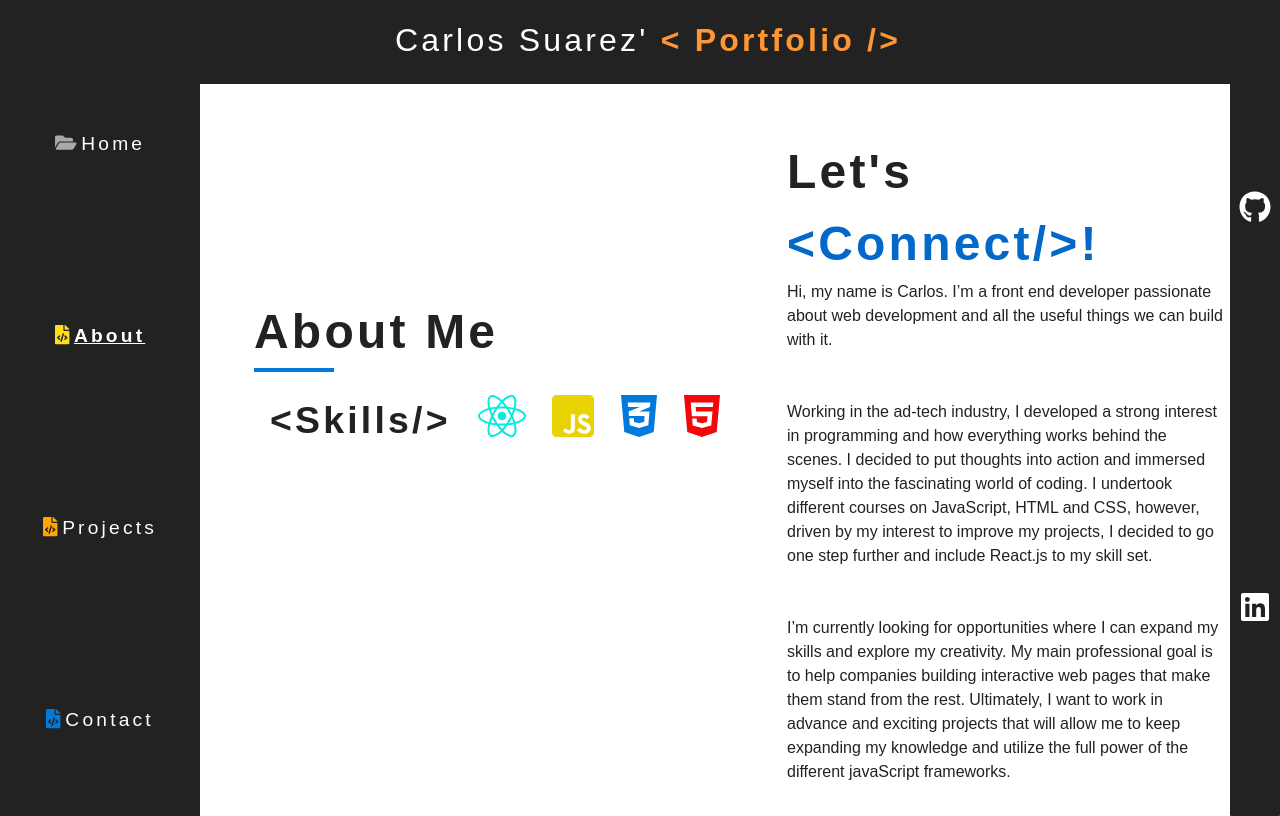
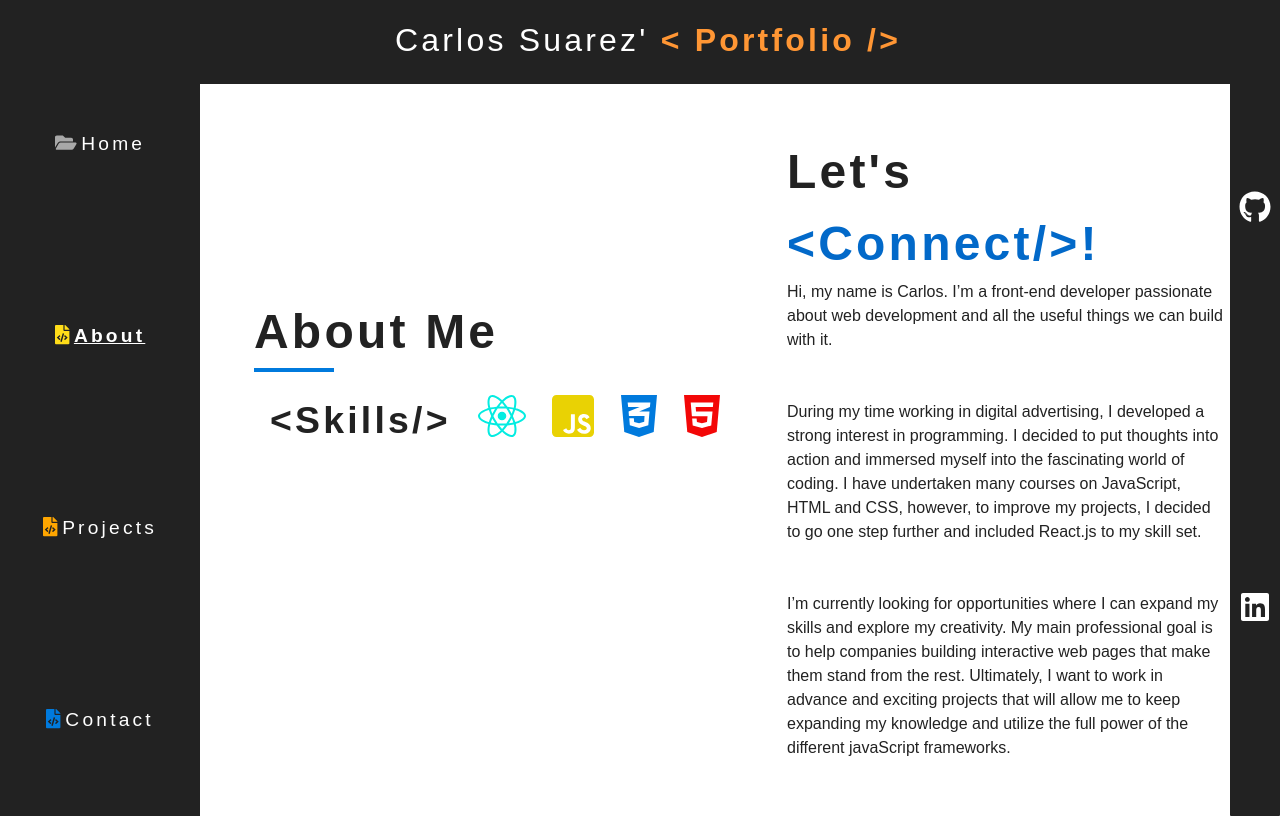
Before and after one commit to CarlosSuarezJS20/My-Portfolio-Page-React.Version, a React (Create React App) app: page /about in a window 1280 px wide. Built offline with nearby package versions, Linux system fonts and the light colour scheme.

Commit message:
Updated Deployment

```diff
--- a/src/Components/MainSection/About/About.js
+++ b/src/Components/MainSection/About/About.js
@@ -29,18 +29,17 @@ const About = () => {
 							Let's <span className="connect">{'<Connect/>'}!</span>
 						</h2>
 						<p>
-							Hi, my name is Carlos. I’m a front end developer passionate about
+							Hi, my name is Carlos. I’m a front-end developer passionate about
 							web development and all the useful things we can build with it.
 						</p>
 						<br />
 						<p>
-							Working in the ad-tech industry, I developed a strong interest in
-							programming and how everything works behind the scenes. I decided
-							to put thoughts into action and immersed myself into the
-							fascinating world of coding. I undertook different courses on
-							JavaScript, HTML and CSS, however, driven by my interest to
-							improve my projects, I decided to go one step further and include
-							React.js to my skill set.
+							During my time working in digital advertising, I developed a
+							strong interest in programming. I decided to put thoughts into
+							action and immersed myself into the fascinating world of coding. I
+							have undertaken many courses on JavaScript, HTML and CSS, however,
+							to improve my projects, I decided to go one step further and
+							included React.js to my skill set.
 						</p>
 						<br />
 						<p>
```
Also changed, not shown: 1 other file (tests, documents, lock files or other folders).
